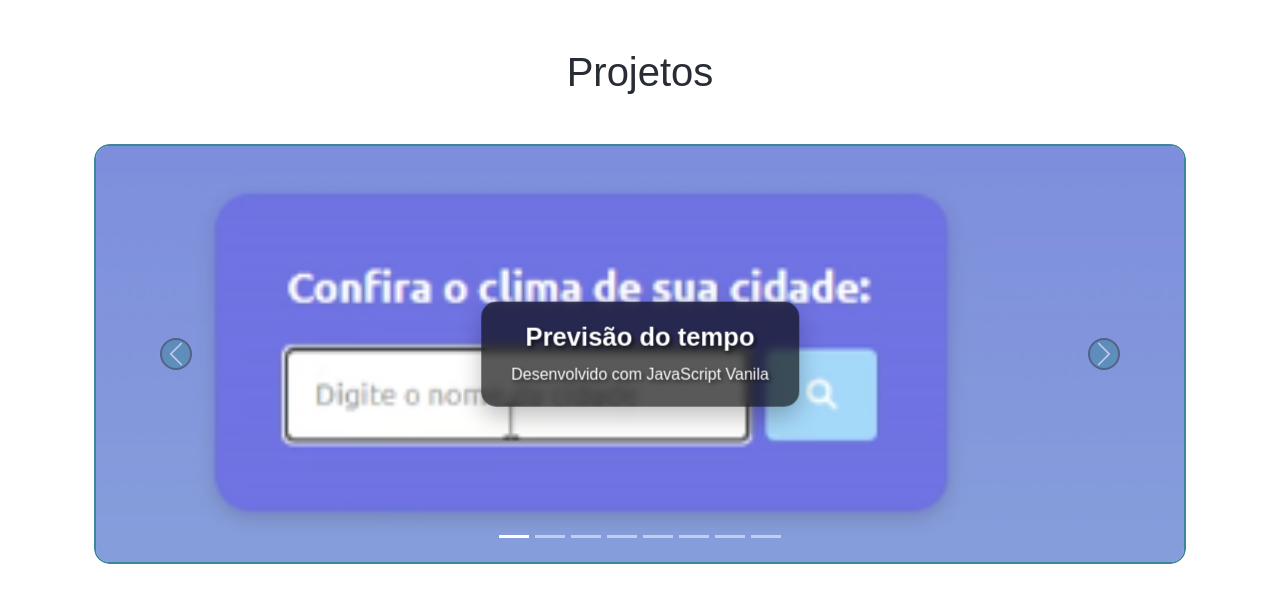
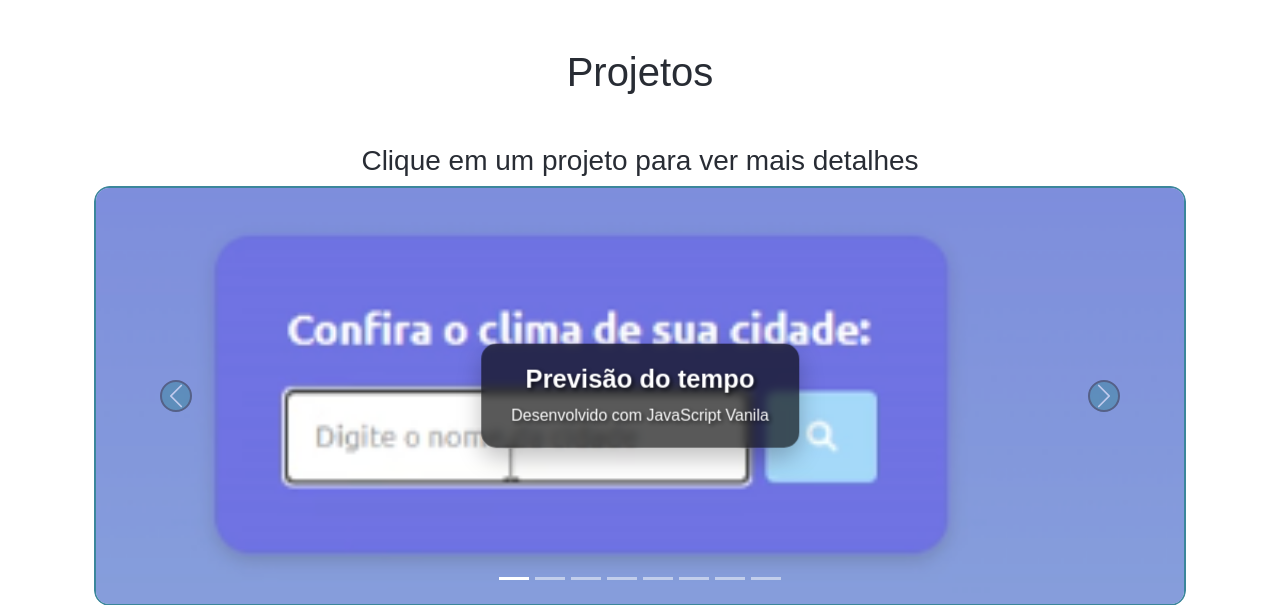
Before and after one commit to marcelloprado/portfolio-python, a Flask app: page /projetos in a window 1280 px wide. Shown: the part 64-669 px from the top of the page. Run offline with Flask 3, Linux system fonts and the light colour scheme.

Commit message:
Add h3 a pagina projetos

```diff
--- a/app.py
+++ b/app.py
@@ -49,5 +49,5 @@ def projeto_detalhe(id):
 if __name__ == "__main__":
     app.run(debug=True)
 
-    #^ Para inicializar o ambiente virtual - venv\Scripts\activate
-#^  Arquivo principal do Flask para rodar o portfólio - python app.py
+    #^ Para inicializar o ambiente virtual - .venv\Scripts\activate
+    #^  Arquivo principal do Flask para rodar o portfólio - python app.py
--- a/templates/projetos.html
+++ b/templates/projetos.html
@@ -5,6 +5,7 @@
 
     <div class="container-carousel">
       <h1 class="text-center mb-5">Projetos</h1>
+      <h3>Clique em um projeto para ver mais detalhes</h3>
       <div
         id="carrosselProjetos"
         class="carousel slide"
```
